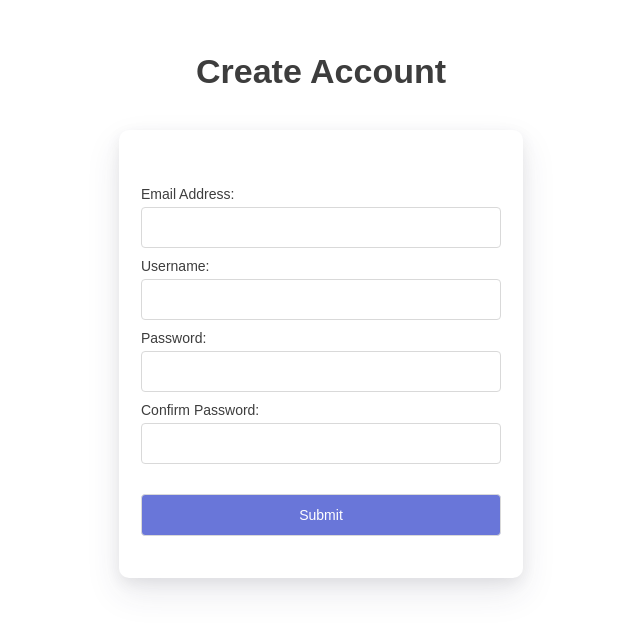
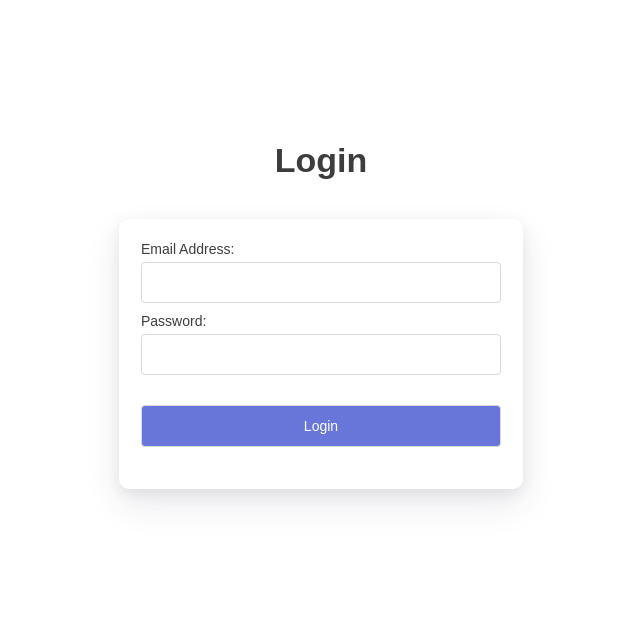
Before and after one commit to 0100-0100/NexosSoftware, a React (Create React App) app in the folder frontend/: page / in a window 1280 px wide. Shown: the part 108-738 px from the top of the page, without its empty margins (319-959 px from the left). Built offline with nearby package versions, Linux system fonts and the light colour scheme.

Commit message:
[src.app] UPDATED | root endpoint component to Login, /signup and /otp/verify -> /verify

```diff
--- a/frontend/src/App.tsx
+++ b/frontend/src/App.tsx
@@ -9,10 +9,10 @@ function App() {
     <Router>
       <ToastContainer/>
       <Routes>
-        <Route path='/' element={<Signup/>} />
-        <Route path='/login' element={<Login/>} />
+        <Route path='/' element={<Login/>} />
+        <Route path='/signup' element={<Signup/>} />
+        <Route path='/verify' element={<VerifyEmail/>} />
         <Route path='/profile' element={<Profile/>} />
-        <Route path='/otp/verify' element={<VerifyEmail/>} />
         <Route path='/forget_password' element={<ForgetPassword/>} />
       </Routes>
     </Router>
```
